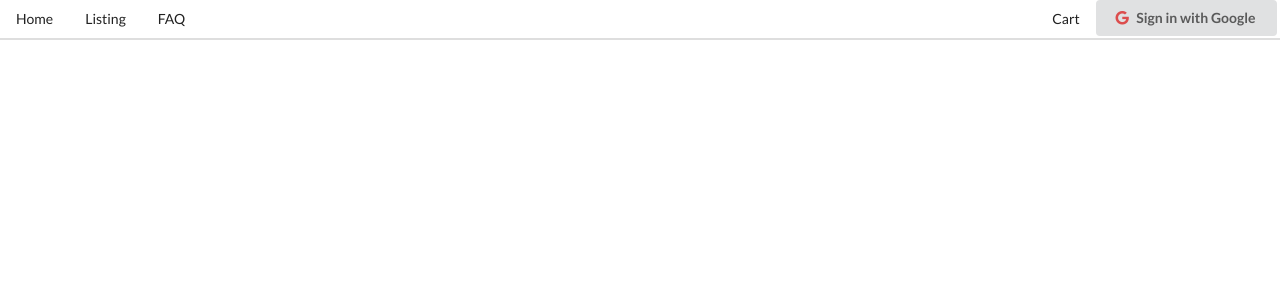
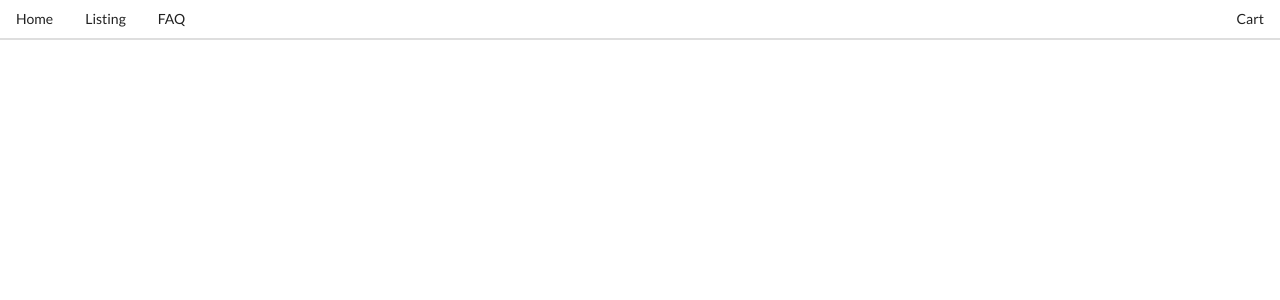
Before and after one commit to emanuel-skrenkovic/react-store, a React (Create React App) app: page / in a window 1280 px wide. Shown: the top 300 px of the page. Built offline with nearby package versions, Linux system fonts and the light colour scheme.

Commit message:
changed log out button to only show if user logged in

```diff
--- a/src/components/Header.tsx
+++ b/src/components/Header.tsx
@@ -1,8 +1,12 @@
 import React from 'react';
+import { useSelector } from 'react-redux';
 import { Link } from 'react-router-dom';
-import { LogInButton } from 'modules/authentication';
+
+import { LogInButton, selectAuthInfo } from 'modules/authentication';
 
 const Header: React.FC = () => {
+    const { isSignedIn } = useSelector(selectAuthInfo);
+
     return (
         <div className="ui secondary pointing menu">
             <Link to="/home" className="item">Home</Link>
@@ -10,7 +14,7 @@ const Header: React.FC = () => {
             <Link to="/faq" className="item">FAQ</Link>
             <div className="right menu">
                 <Link to="/cart" className="item">Cart</Link>
-                <LogInButton />
+                {isSignedIn ? <LogInButton /> : null}
             </div>
         </div>
     );
--- a/src/modules/authentication/redux/actions.ts
+++ b/src/modules/authentication/redux/actions.ts
@@ -1,5 +1,6 @@
+import { ThunkDispatch } from 'redux-thunk';
+
 import { auth, googleAuth } from 'modules/authentication';
-import { ThunkDispatch } from 'redux-thunk';
 
 export const SIGN_IN = 'SIGN_IN';
 export const SIGN_OUT = 'SIGN_OUT';
```
